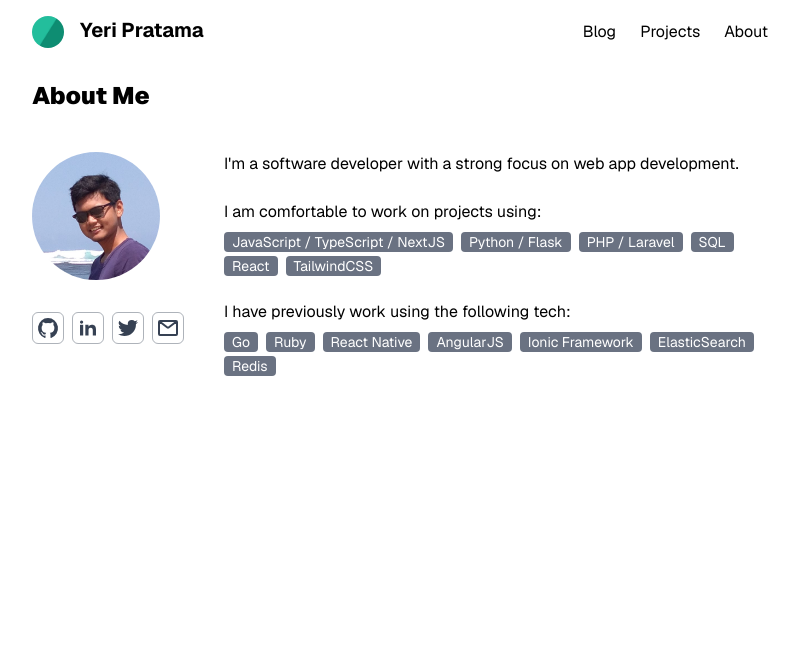
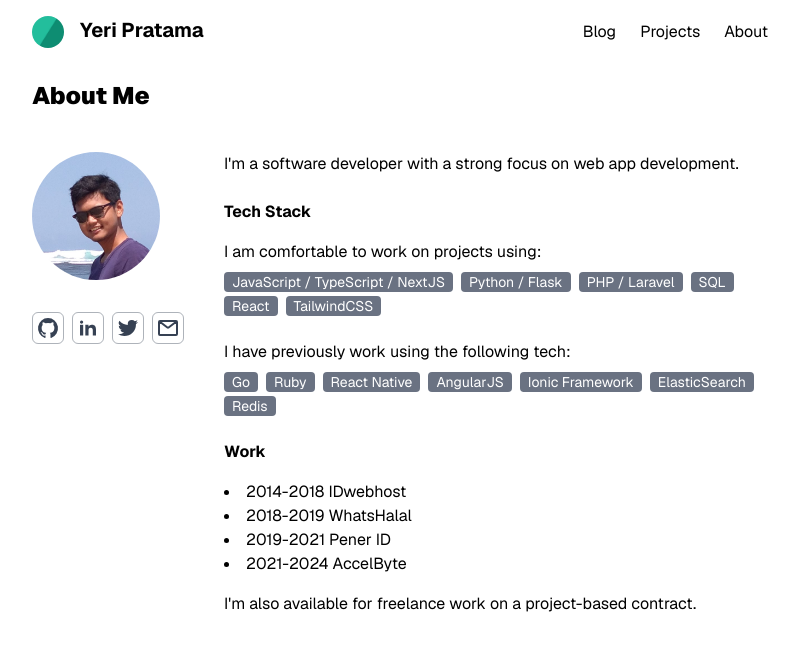
Before and after one commit to pirey/pirey.github.io, a Next.js app: page /about in a window 1280 px wide. Shown: the top 650 px of the page, without its empty margins (240-1039 px from the left). Built offline with nearby package versions, Linux system fonts and the light colour scheme; no server answers.

Commit message:
feat: update about page

```diff
--- a/src/pages/about.tsx
+++ b/src/pages/about.tsx
@@ -27,6 +27,7 @@ export default function AboutPage() {
         <Heading>About Me</Heading>
         <div className="py-10">
           <div className="flex flex-col items-center gap-10 sm:flex-row sm:items-start">
+            <section id="info">
               <div className="flex flex-col">
                 <Image
                   src={pp}
@@ -76,11 +77,15 @@ export default function AboutPage() {
                   </li>
                 </ul>
               </div>
-            <div>
+            </section>
+            <section id="content">
               <p className="mb-6">
                 I&apos;m a software developer with a strong focus on web app
                 development.
               </p>
+
+              <article>
+                <h3 className="mb-4 font-bold">Tech Stack</h3>
 
                 <div className="mb-6">
                   <p>I am comfortable to work on projects using:</p>
@@ -108,7 +113,23 @@ export default function AboutPage() {
                     <LabelBadge>Redis</LabelBadge>
                   </LabelBadgeList>
                 </div>
-            </div>
+              </article>
+
+              <article>
+                <h3 className="mb-4 font-bold">Work</h3>
+                <ul className="list-inside list-disc">
+                  <li>2014-2018 IDwebhost</li>
+                  <li>2018-2019 WhatsHalal</li>
+                  <li>2019-2021 Pener ID</li>
+                  <li>2021-2024 AccelByte</li>
+                </ul>
+
+                <p className="pt-4">
+                  I&apos;m also available for freelance work on a project-based
+                  contract.
+                </p>
+              </article>
+            </section>
           </div>
         </div>
       </Content>
--- a/src/pages/blog/index.tsx
+++ b/src/pages/blog/index.tsx
@@ -35,10 +35,10 @@ export default function BlogPage(props: { allPostData: ContentlessPost[] }) {
                 aria-label={post.metadata.title}
                 href={`/blog/${post.slug}`}
               >
-                <p className="font-bold">{post.metadata.title}</p>
-                <p className="text-sm">
+                <h3 className="font-bold">{post.metadata.title}</h3>
+                <h4 className="text-sm">
                   {formatDate(new Date(post.metadata.date))}
-                </p>
+                </h4>
                 <p>{post.metadata.description}</p>
               </Link>
             </li>
--- a/src/pages/projects/[slug].tsx
+++ b/src/pages/projects/[slug].tsx
@@ -47,7 +47,7 @@ export default function ProjectPage({ project }: { project: Project }) {
       <TopNavBar />
       <section className="mx-auto max-w-3xl px-4 pt-4">
         <h2 className="text-2xl font-black">{project.title}</h2>
-        <p className="text-sm">{project.year}</p>
+        <h4 className="text-sm">{project.year}</h4>
         {project.client &&
           (project.client.url ? (
             <a
@@ -56,10 +56,10 @@ export default function ProjectPage({ project }: { project: Project }) {
               target="_blank"
               rel="noopener noreferrer"
             >
-              {project.client.name}
+              <h4>{project.client.name}</h4>
             </a>
           ) : (
-            <p>{project.client.name}</p>
+            <h4>{project.client.name}</h4>
           ))}
         <Link href="/projects" className="block pt-4 underline">
           ← All projects
--- a/src/pages/projects/index.tsx
+++ b/src/pages/projects/index.tsx
@@ -39,10 +39,10 @@ function ProjectListItem({ project }: { project: Project }) {
       className="group flex justify-between gap-x-10"
     >
       <div>
-        <p className="font-bold">{project.title}</p>
-        <p className="text-sm">
+        <h3 className="font-bold">{project.title}</h3>
+        <h4 className="text-sm">
           <span className="italic">{project.role}</span> — {project.year}
-        </p>
+        </h4>
         <p>{project.description}</p>
         <div className="flex flex-wrap gap-x-2 gap-y-1 pt-2">
           {project.tags.map((tag) => (
```
Lines whose indentation alone changed are shown as unchanged.
